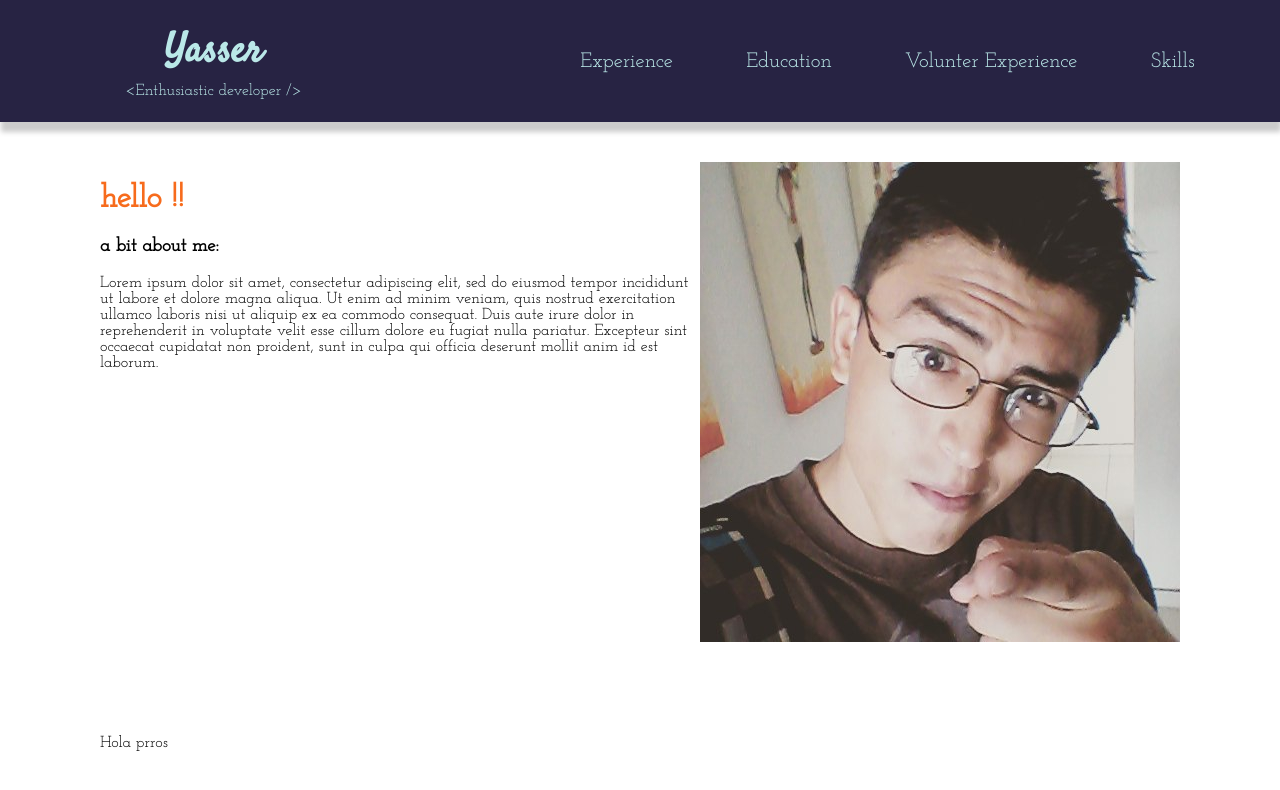
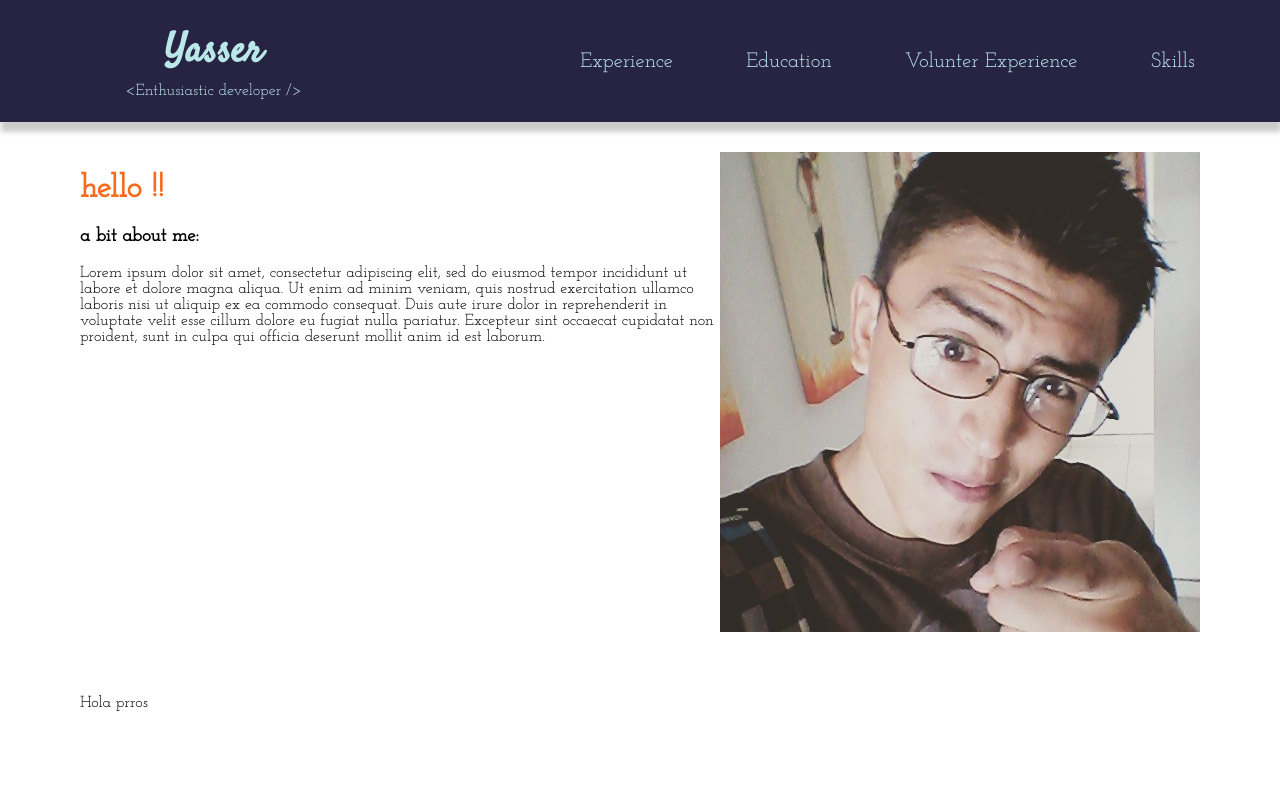
Before and after one commit to Bat-Bel/my_portfolio, a React (Create React App) app: page / in a window 1280 px wide. Shown: the top 790 px of the page. Built offline with nearby package versions, Linux system fonts and the light colour scheme.

Commit message:
update margin styles
- also an unused color was deleted

```diff
--- a/src/components/container/Container.scss
+++ b/src/components/container/Container.scss
@@ -1,12 +1,12 @@
 .container {
-  // background-color: cadetblue;
   display: flex;
   flex: 1;
   flex-direction: column;
+  margin: 30px 0 30px 0;
 
   &-item {
     display: flex;
     flex: 1;
-    margin: 40px 100px 40px 100px;
+    margin: 0 80px 0 80px;
   }
 }
```
